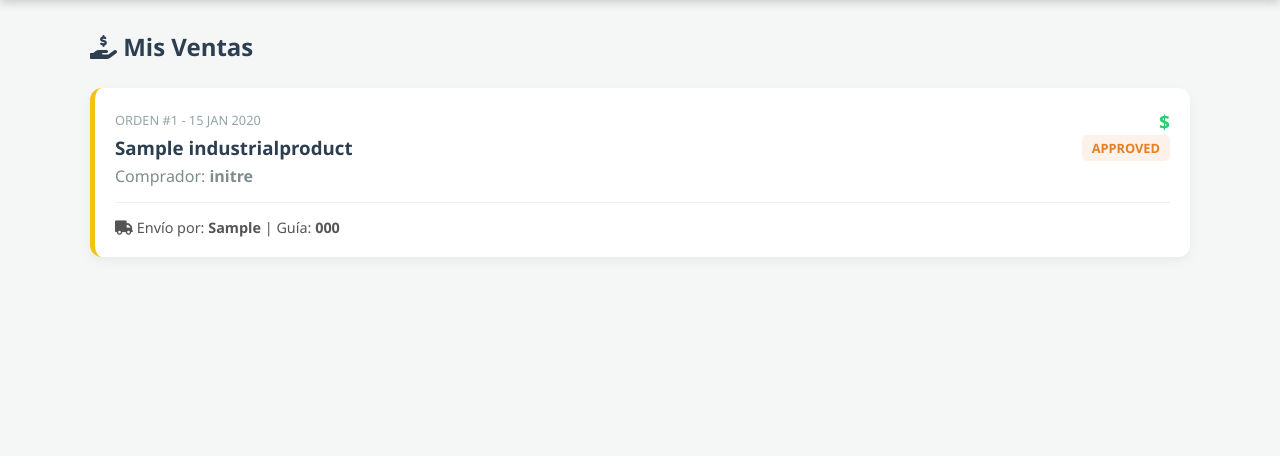
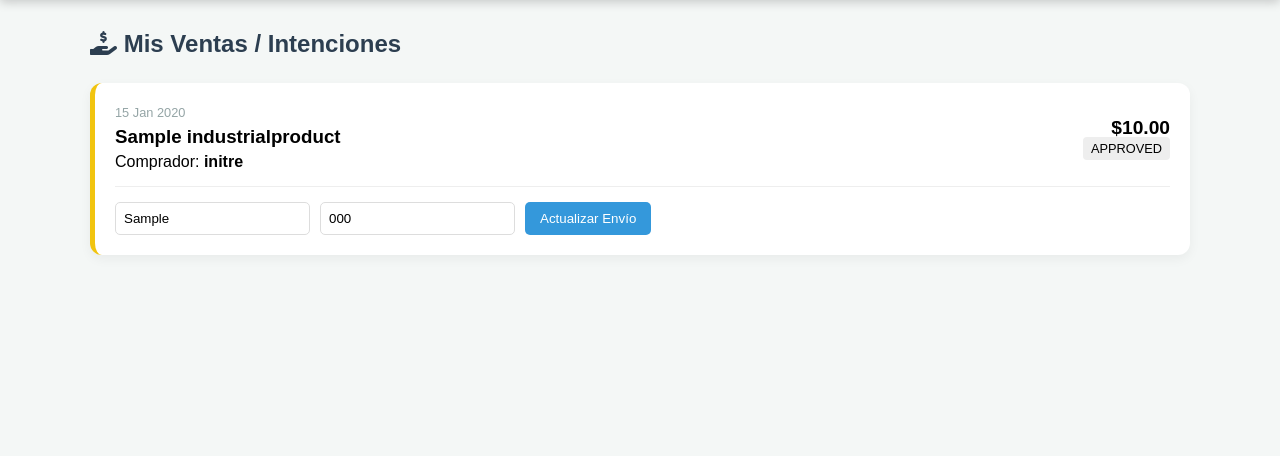
Before and after one commit to fernando871216-rgb/mercado-industrial, a Django app: page /mis-ventas/ in a window 1280 px wide. Shown: the part 55-511 px from the top of the page. Run offline with Django 5.2, Linux system fonts and the light colour scheme; a user stored in the database is signed in; data comes from the database, SQL or seed files in the repository; tables that the repository leaves empty hold one stand-in row (values such as "Sample post").

Commit message:
Update mis_ventas.html

```diff
--- a/marketplace/templates/marketplace/mis_ventas.html
+++ b/marketplace/templates/marketplace/mis_ventas.html
@@ -1,21 +1,21 @@
 {% extends 'marketplace/base.html' %}
 
 {% block content %}
-<div class="container" style="max-width: 1100px; margin: 30px auto; font-family: 'Segoe UI', sans-serif;">
-    <h2 style="color: #2c3e50; margin-bottom: 25px;"><i class="fas fa-hand-holding-usd"></i> Mis Ventas</h2>
+<div class="container" style="max-width: 1100px; margin: 30px auto; font-family: sans-serif;">
+    <h2 style="color: #2c3e50; margin-bottom: 25px;"><i class="fas fa-hand-holding-usd"></i> Mis Ventas / Intenciones</h2>
 
     {% if ventas %}
         {% for v in ventas %}
-        <div style="background: white; border-radius: 12px; padding: 20px; margin-bottom: 20px; box-shadow: 0 4px 12px rgba(0,0,0,0.05); border-left: 5px solid {% if v.status == 'entregado' %}#27ae60{% elif v.status == 'cancelado' %}#e74c3c{% else %}#f1c40f{% endif %};">
-            <div style="display: flex; justify-content: space-between; flex-wrap: wrap; gap: 15px;">
+        <div style="background: white; border-radius: 12px; padding: 20px; margin-bottom: 20px; box-shadow: 0 4px 12px rgba(0,0,0,0.05); border-left: 5px solid {% if v.status == 'pagado' %}#27ae60{% else %}#f1c40f{% endif %};">
+            <div style="display: flex; justify-content: space-between; align-items: center;">
                 <div>
-                    <span style="font-size: 0.8rem; color: #95a5a6; text-transform: uppercase;">Orden #{{ v.id }} - {{ v.created_at|date:"d M Y" }}</span>
-                    <h3 style="margin: 5px 0; color: #2c3e50;">{{ v.product.title }}</h3>
-                    <p style="margin: 0; color: #7f8c8d;">Comprador: <strong>{{ v.buyer.username }}</strong></p>
+                    <span style="font-size: 0.8rem; color: #95a5a6;">{{ v.created_at|date:"d M Y" }}</span>
+                    <h3 style="margin: 5px 0;">{{ v.product.title }}</h3>
+                    <p style="margin: 0;">Comprador: <strong>{{ v.buyer.username }}</strong></p>
                 </div>
                 <div style="text-align: right;">
-                    <div style="font-size: 1.2rem; font-weight: bold; color: #2ecc71;">${{ v.total_price }}</div>
-                    <span style="display: inline-block; padding: 4px 10px; border-radius: 5px; font-size: 0.8rem; font-weight: bold; background: #fdf2e9; color: #e67e22;">
+                    <div style="font-size: 1.2rem; font-weight: bold;">${{ v.price }}</div>
+                    <span style="background: #eee; padding: 4px 8px; border-radius: 4px; font-size: 0.8rem;">
                         {{ v.status|upper }}
                     </span>
                 </div>
@@ -23,32 +23,21 @@
 
             <hr style="border: 0; border-top: 1px solid #eee; margin: 15px 0;">
 
-            {% if v.status == 'pendiente' or v.status == 'pagado' %}
-            <form action="{% url 'actualizar_guia' v.id %}" method="POST" style="display: flex; gap: 10px; align-items: flex-end; flex-wrap: wrap;">
-                {% csrf_token %}
-                <div style="flex: 1; min-width: 200px;">
-                    <label style="display: block; font-size: 0.8rem; margin-bottom: 5px;">Paquetería</label>
-                    <input type="text" name="shipping_company" placeholder="Ej. FedEx" required style="width: 100%; padding: 8px; border-radius: 5px; border: 1px solid #ddd;">
-                </div>
-                <div style="flex: 1; min-width: 200px;">
-                    <label style="display: block; font-size: 0.8rem; margin-bottom: 5px;">Número de Guía</label>
-                    <input type="text" name="tracking_number" placeholder="12345678" required style="width: 100%; padding: 8px; border-radius: 5px; border: 1px solid #ddd;">
-                </div>
-                <button type="submit" style="background: #3498db; color: white; border: none; padding: 10px 20px; border-radius: 5px; cursor: pointer; font-weight: bold;">
-                    Actualizar Guía
-                </button>
-            </form>
+            {% if v.status == 'pendiente' %}
+                <p style="color: #e67e22; font-weight: bold;"><i class="fas fa-exclamation-triangle"></i> Intención de compra detectada. El cliente aún no completa el pago.</p>
             {% else %}
-                <p style="margin: 0; font-size: 0.9rem; color: #555;">
-                    <i class="fas fa-truck"></i> Envío por: <strong>{{ v.shipping_company }}</strong> | Guía: <strong>{{ v.tracking_number }}</strong>
-                </p>
+                <form action="{% url 'actualizar_guia' v.id %}" method="POST" style="display: flex; gap: 10px;">
+                    {% csrf_token %}
+                    <input type="text" name="shipping_company" placeholder="Paquetería" value="{{ v.shipping_company|default:'' }}" style="padding: 8px; border-radius: 5px; border: 1px solid #ddd;">
+                    <input type="text" name="tracking_number" placeholder="Guía" value="{{ v.tracking_number|default:'' }}" style="padding: 8px; border-radius: 5px; border: 1px solid #ddd;">
+                    <button type="submit" style="background: #3498db; color: white; border: none; padding: 8px 15px; border-radius: 5px; cursor: pointer;">Actualizar Envío</button>
+                </form>
             {% endif %}
         </div>
         {% endfor %}
     {% else %}
-        <div style="text-align: center; padding: 50px; background: #f9f9f9; border-radius: 15px;">
-            <i class="fas fa-shopping-cart" style="font-size: 3rem; color: #ddd; margin-bottom: 15px;"></i>
-            <p style="color: #95a5a6;">Aún no has realizado ninguna venta.</p>
+        <div style="text-align: center; padding: 50px; background: #f9f9f9;">
+            <p>No hay registros de ventas o intenciones todavía.</p>
         </div>
     {% endif %}
 </div>
```
